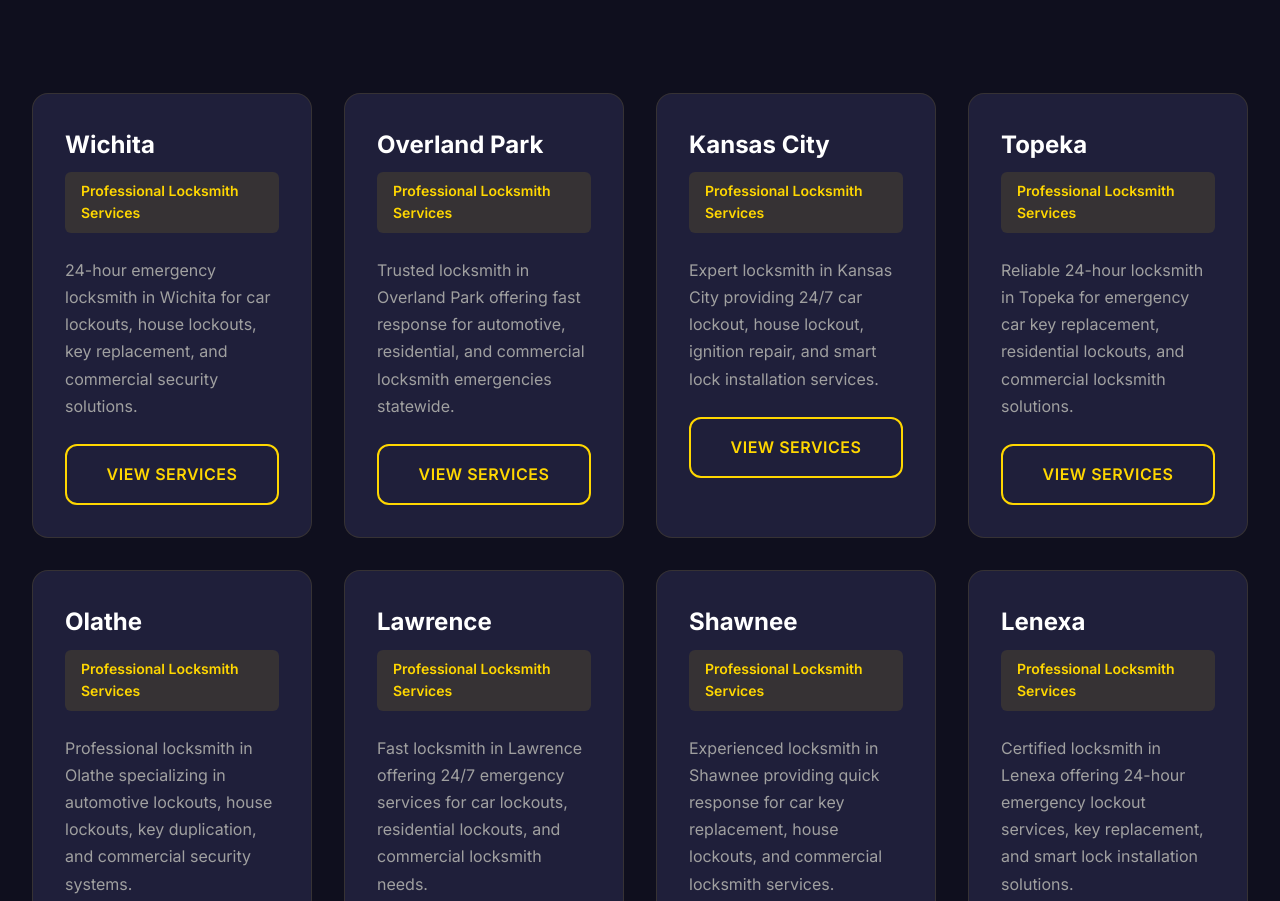
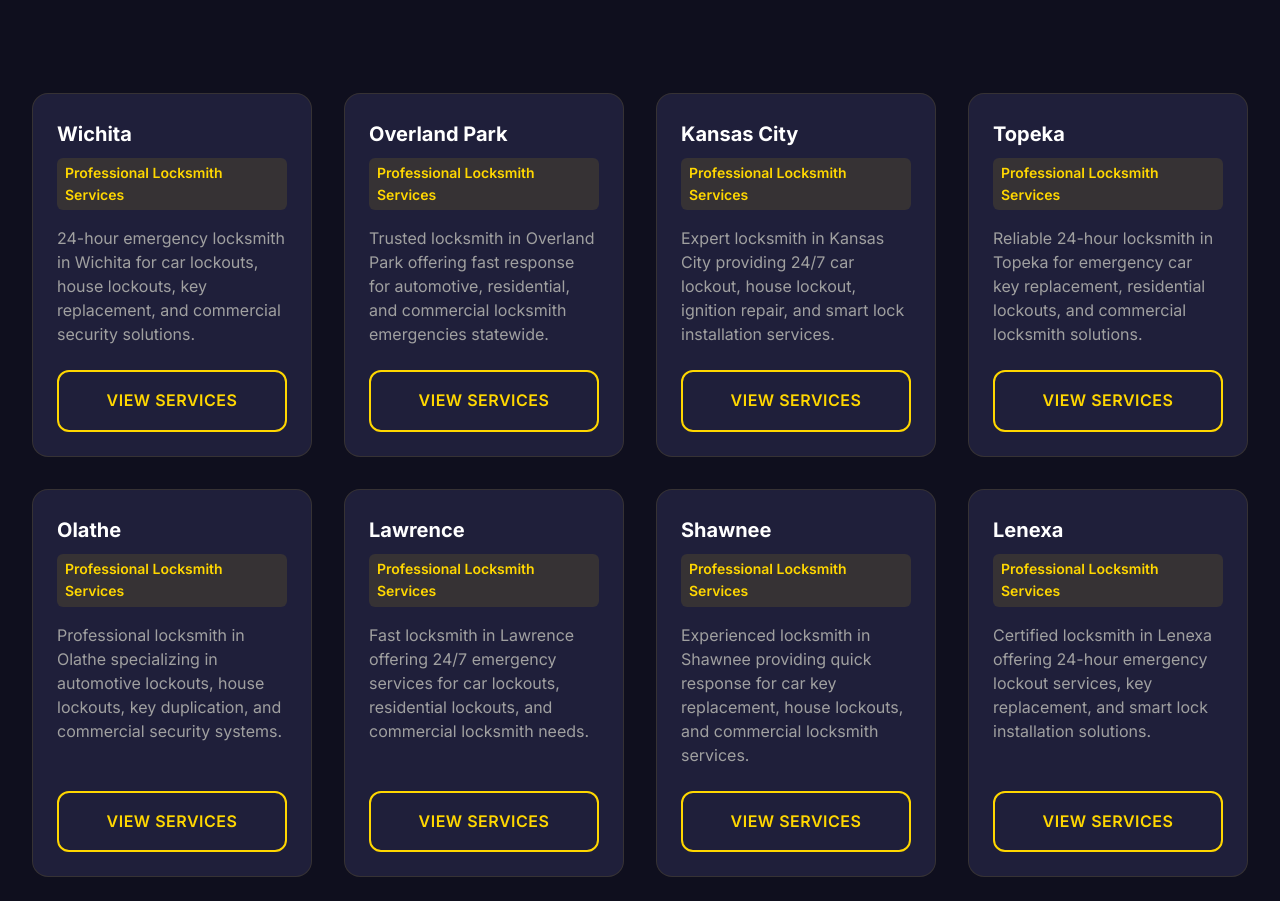
Before and after one commit to XYXTESTXYX/locksmiths-kansas, a website: page index.html in a window 1280 px wide. Shown: the part 805-1706 px from the top of the page. Drawn offline with Linux system fonts and the light colour scheme.

Commit message:
Compacting city cards design

```diff
--- a/index.html
+++ b/index.html
@@ -417,10 +417,14 @@
             background: var(--color-card-bg);
             border: 1px solid var(--color-border);
             border-radius: var(--radius-xl);
-            padding: var(--spacing-lg);
+            padding: var(--spacing-md);
+            /* Reduced from lg */
             transition: all var(--transition-base);
             position: relative;
             overflow: hidden;
+            display: flex;
+            flex-direction: column;
+            justify-content: space-between;
         }
 
         .city-card::before {
@@ -447,11 +451,13 @@
         }
 
         .city-card__header {
-            margin-bottom: var(--spacing-md);
+            margin-bottom: var(--spacing-sm);
+            /* Reduced from md */
         }
 
         .city-card__title {
-            font-size: var(--font-size-2xl);
+            font-size: var(--font-size-xl);
+            /* Reduced from 2xl */
             font-weight: 700;
             color: var(--color-white);
             margin-bottom: var(--spacing-xs);
@@ -462,7 +468,8 @@
             font-size: var(--font-size-sm);
             color: var(--color-gold);
             background: rgba(255, 215, 0, 0.1);
-            padding: var(--spacing-xs) var(--spacing-sm);
+            padding: 4px 8px;
+            /* Fixed small padding */
             border-radius: var(--radius-sm);
             font-weight: 600;
         }
@@ -470,12 +477,17 @@
         .city-card__description {
             color: var(--color-text-muted);
             font-size: var(--font-size-base);
-            line-height: 1.7;
+            line-height: 1.5;
+            /* Tightened line height */
             margin-bottom: var(--spacing-md);
+            flex-grow: 1;
+            /* Ensure buttons align */
         }
 
         .city-card__btn {
             width: 100%;
+            padding: var(--spacing-sm);
+            /* Smaller button padding */
         }
 
         /* ===================================
```
